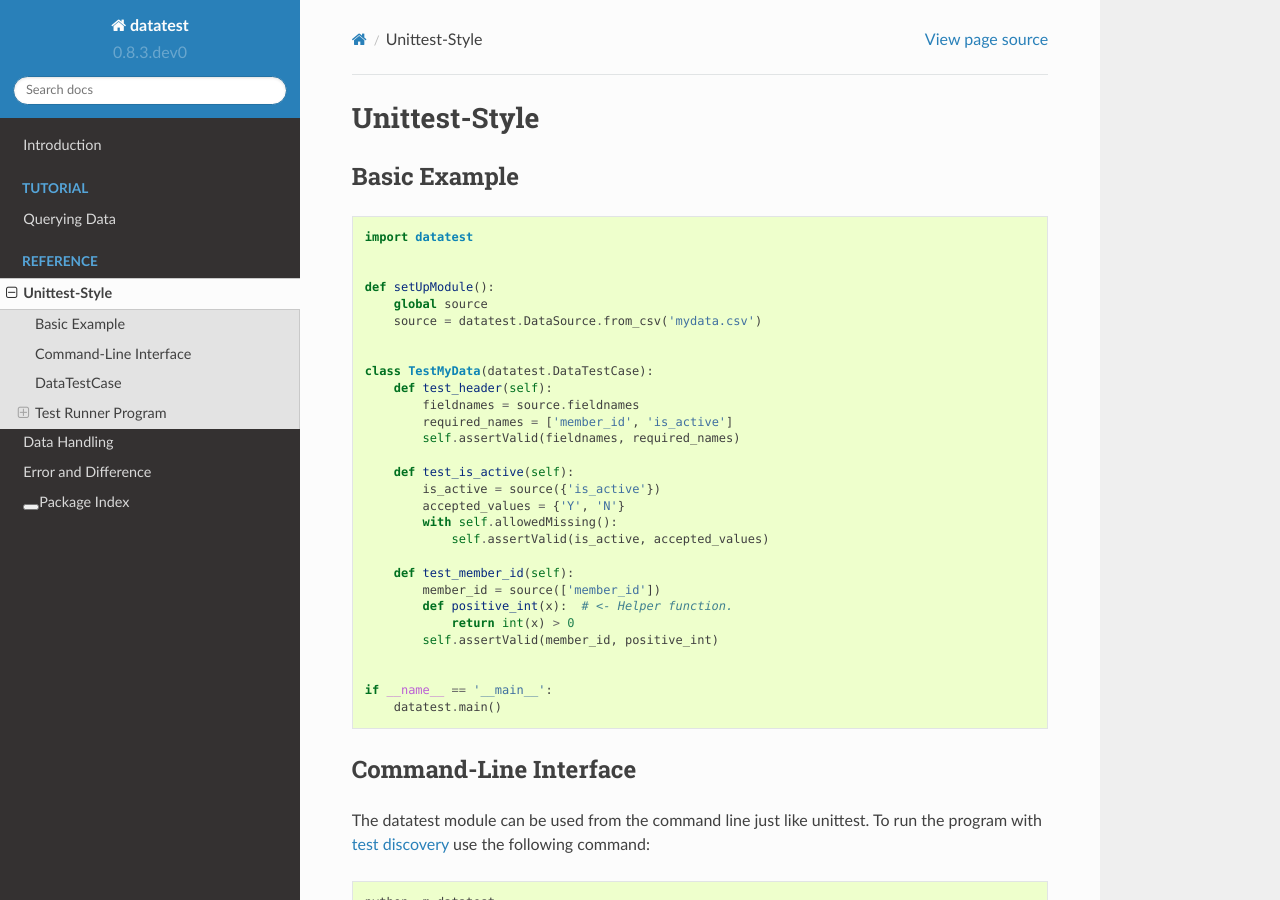
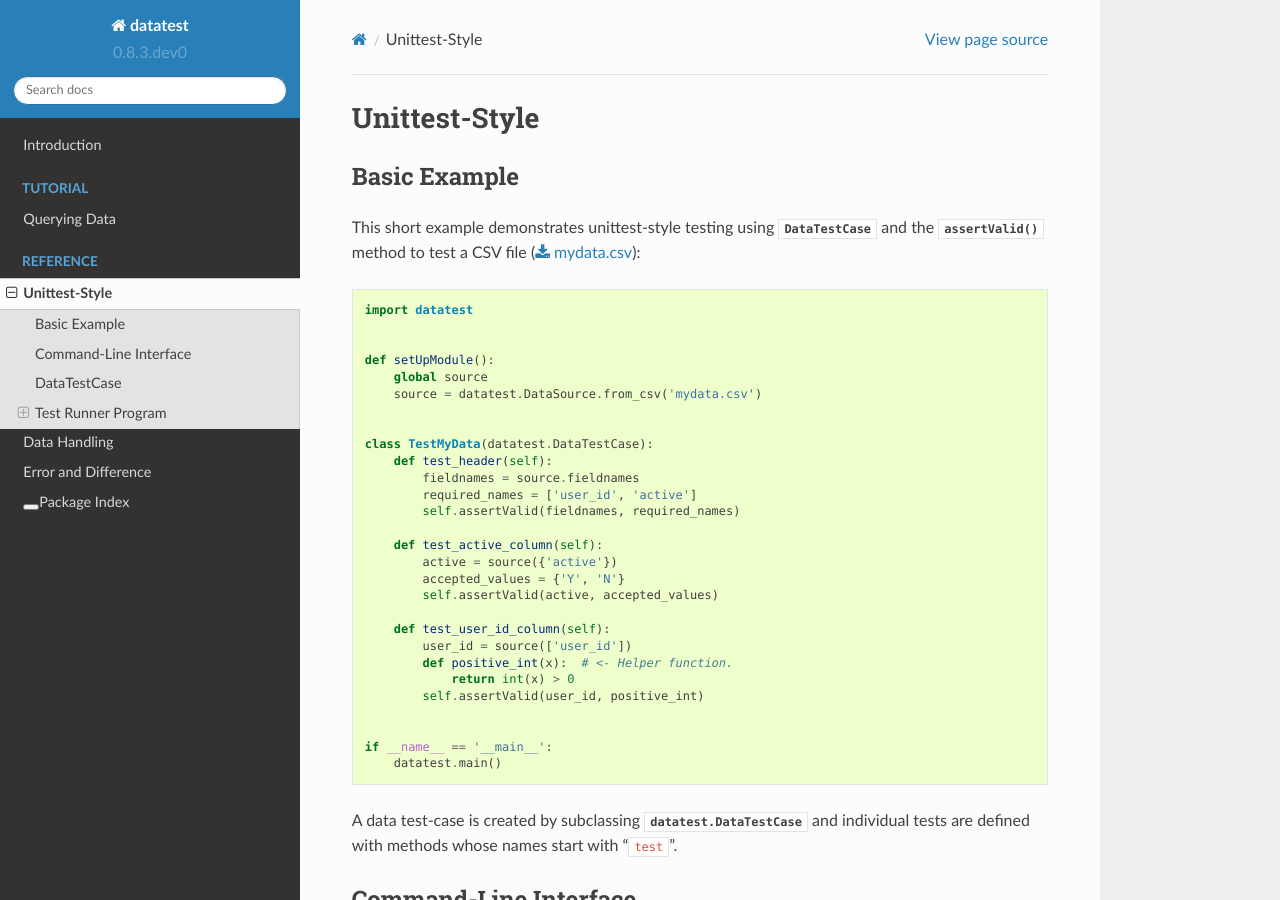
Before and after one commit to shawnbrown/datatest, a Sphinx documentation site: the page built from docs/reference/unittest_style.rst, in a window 1280 px wide and 900 px high. Built offline with Sphinx 7.4.7 and the Read the Docs theme 2.0.0, drawn with Linux system fonts in a browser that asks for light colours; some of the changed lines change nothing that is shown.

Commit message:
Clean-up unittest-style "Basic Example" and add a brief introduction.

```diff
--- /dev/null
+++ b/docs/_static/mydata.csv
@@ -0,0 +1,121 @@
+user_id,active
+999,Y
+1000,Y
+1001,N
+1002,N
+1003,Y
+1004,Y
+1005,Y
+1006,N
+1007,Y
+1008,Y
+1009,N
+1010,N
+1011,Y
+1012,Y
+1013,Y
+1014,Y
+1015,Y
+1016,Y
+1017,Y
+1018,Y
+1019,Y
+1020,Y
+1021,N
+1022,N
+1023,Y
+1024,N
+1025,Y
+1026,Y
+1027,Y
+1028,N
+1029,N
+1030,N
+1031,N
+1032,Y
+1033,Y
+1034,Y
+1035,N
+1036,Y
+1037,Y
+1038,Y
+1039,Y
+1040,N
+1041,Y
+1042,Y
+1043,Y
+1044,N
+1045,N
+1046,Y
+1047,Y
+1048,N
+1049,N
+1050,N
+1051,N
+1052,Y
+1053,Y
+1054,Y
+1055,Y
+1056,Y
+1057,Y
+1058,Y
+1059,Y
+1060,Y
+1061,Y
+1062,N
+1063,N
+1064,Y
+1065,Y
+1066,Y
+1067,Y
+1068,Y
+1069,Y
+1070,Y
+1071,Y
+1072,Y
+1073,Y
+1074,N
+1075,Y
+1076,Y
+1077,N
+1078,Y
+1079,Y
+1080,Y
+1081,N
+1082,Y
+1083,Y
+1084,N
+1085,N
+1086,Y
+1087,Y
+1088,Y
+1089,Y
+1090,Y
+1091,N
+1092,Y
+1093,N
+1094,N
+1095,Y
+1096,N
+1097,Y
+1098,Y
+1099,N
+1100,N
+1101,Y
+1102,Y
+1103,Y
+1104,Y
+1105,Y
+1106,N
+1107,N
+1108,Y
+1109,Y
+1110,Y
+1111,N
+1112,N
+1113,Y
+1114,Y
+1115,Y
+1116,Y
+1117,Y
+1118,N
--- a/docs/reference/unittest_style.rst
+++ b/docs/reference/unittest_style.rst
@@ -15,6 +15,11 @@ Unittest-Style
 Basic Example
 *************
 
+This short example demonstrates unittest-style testing using
+:class:`DataTestCase <datatest.DataTestCase>` and the
+:meth:`assertValid() <DataTestCase.assertValid>` method to test
+a CSV file (:download:`mydata.csv </_static/mydata.csv>`):
+
 .. code-block:: python
 
     import datatest
@@ -28,24 +33,28 @@ Basic Example
     class TestMyData(datatest.DataTestCase):
         def test_header(self):
             fieldnames = source.fieldnames
-            required_names = ['member_id', 'is_active']
+            required_names = ['user_id', 'active']
             self.assertValid(fieldnames, required_names)
 
-        def test_is_active(self):
-            is_active = source({'is_active'})
+        def test_active_column(self):
+            active = source({'active'})
             accepted_values = {'Y', 'N'}
-            with self.allowedMissing():
-                self.assertValid(is_active, accepted_values)
+            self.assertValid(active, accepted_values)
 
-        def test_member_id(self):
-            member_id = source(['member_id'])
+        def test_user_id_column(self):
+            user_id = source(['user_id'])
             def positive_int(x):  # <- Helper function.
                 return int(x) > 0
-            self.assertValid(member_id, positive_int)
+            self.assertValid(user_id, positive_int)
 
 
     if __name__ == '__main__':
         datatest.main()
+
+
+A data test-case is created by subclassing :class:`datatest.DataTestCase`
+and individual tests are defined with methods whose names start with
+"``test``".
 
 
 **********************
```
Also changed, not shown: 1 other file.
